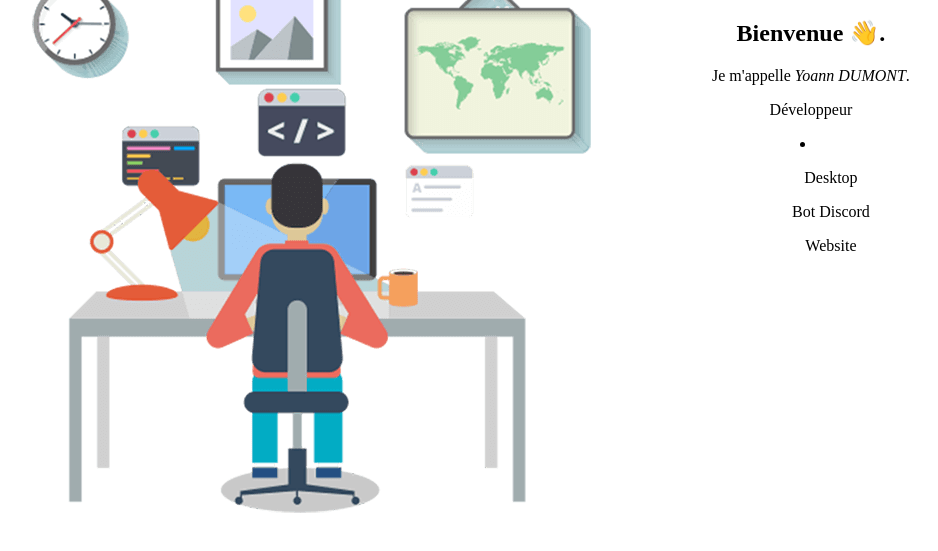
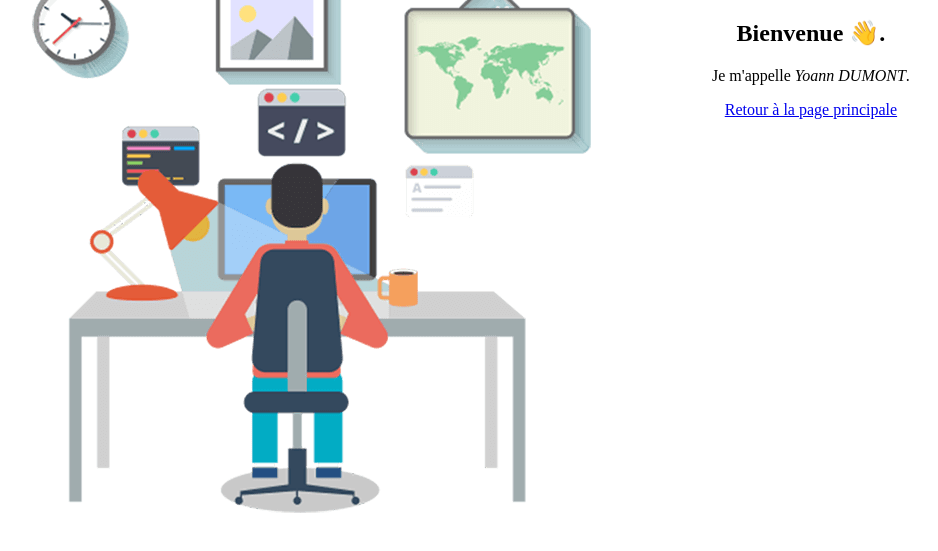
Before and after one commit to TheYerminator/portfolio, a plain HTML site: page index.html in a window 1280 px wide. Shown: the part 81-632 px from the top of the page, without its empty margins (88-1026 px from the left). Drawn offline with Linux system fonts and the light colour scheme.

Commit message:
Update index.html

```diff
--- a/index.html
+++ b/index.html
@@ -14,12 +14,8 @@
 		<h1>Portfolio</h1>
 		<h2>Bienvenue 👋.</h2>
 		<p>Je m'appelle <em>Yoann DUMONT</em>.</p>
-		<p>Développeur</p>
-		<li>
-			<ul>Desktop</ul>
-			<ul>Bot Discord</ul>
-			<ul>Website</ul>
-		</li>
+		<a href="error 404.html" class="button">Retour à la page principale</a>
+
 	</div>
 	</div>
 
```
